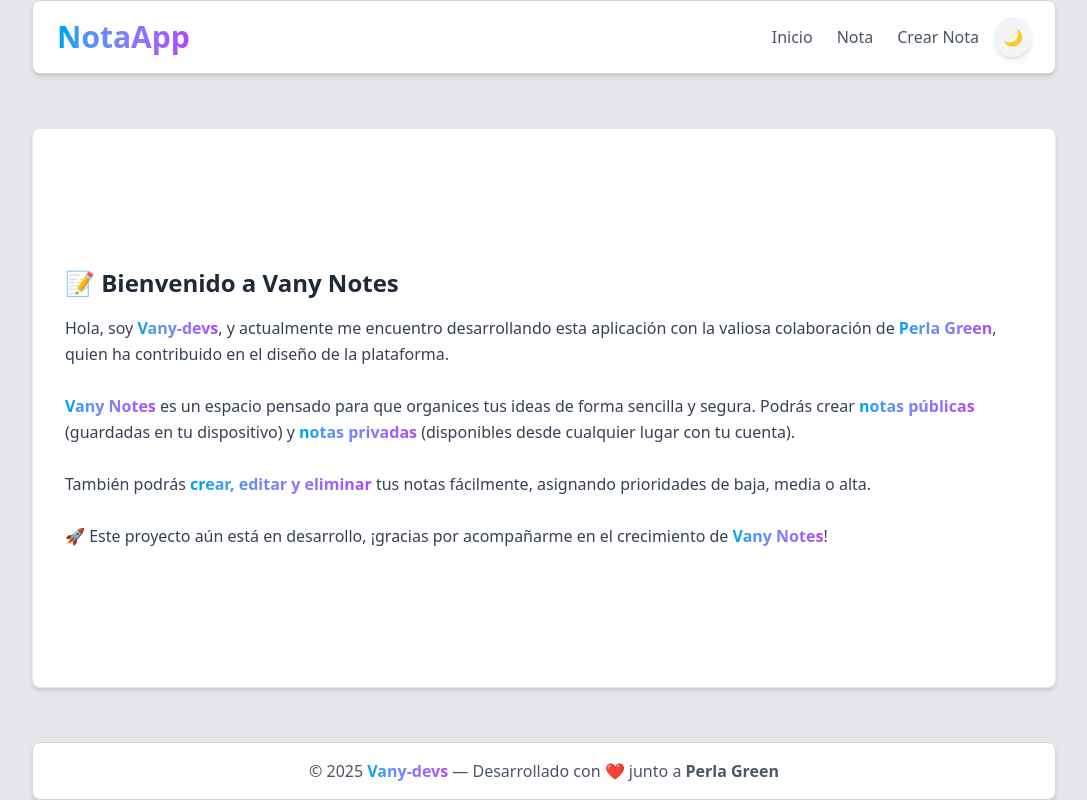
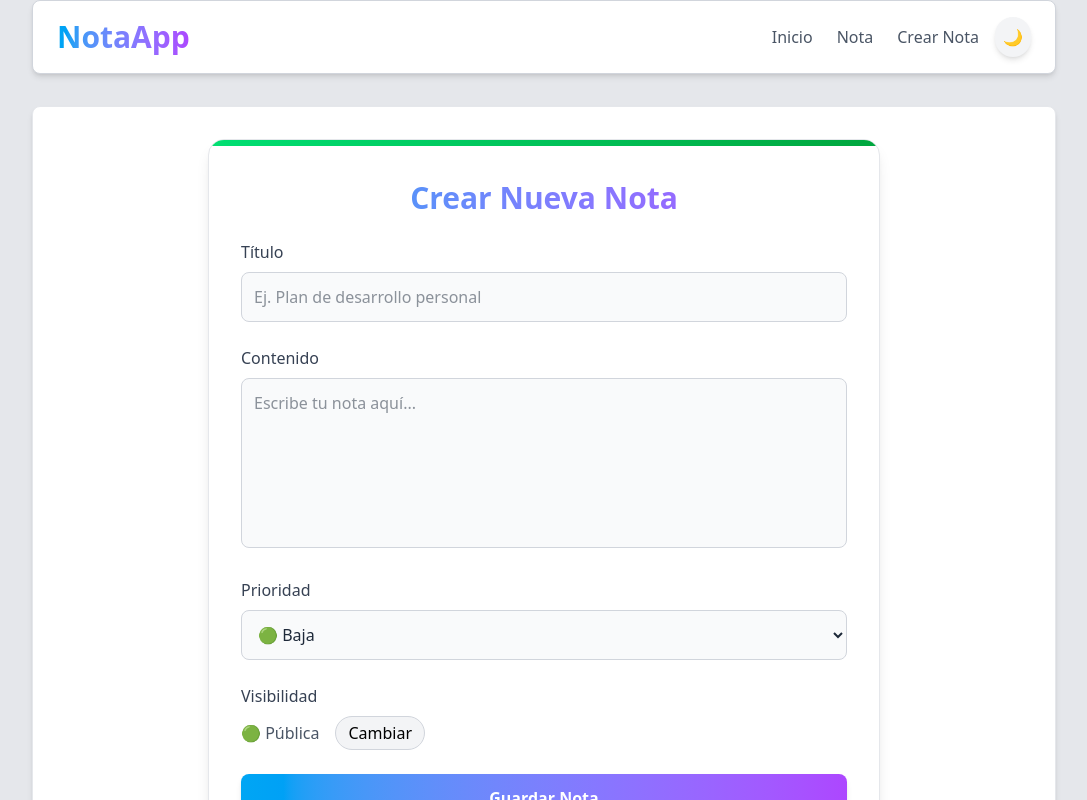
Before and after one commit to vany-devs/notaapp, a React app in the folder frontend/: page / in a window 1280 px wide. Shown: the top 800 px of the page, without its empty margins (96-1183 px from the left). Built offline with nearby package versions, Linux system fonts and the light colour scheme; the HTML template or start-up script is replaced by a standard one.

Commit message:
Finalizando estilos para crear nota y estructura, sin logica

```diff
--- a/frontend/src/componentes/Layout.jsx
+++ b/frontend/src/componentes/Layout.jsx
@@ -28,7 +28,7 @@ function Layout() {
         <Main />
       </main>
       <footer className="py-0">
-        <div className="max-w-5xl mx-auto bg-white dark:bg-gray-800 border border-gray-300 dark:border-gray-700 rounded-lg shadow-md transition-colors text-gray-600 dark:text-gray-300 text-center p-4">
+        <div className="max-w-5xl mx-auto bg-white dark:bg-gray-800 border border-gray-300 dark:border-gray-700 rounded-lg shadow-md transition-colors text-gray-600 dark:text-gray-300 text-center p-1">
           <p>
             © {new Date().getFullYear()}{" "}
             <span className="font-bold bg-gradient-to-r from-sky-500 to-purple-500 text-transparent bg-clip-text">
--- a/frontend/src/componentes/Main.jsx
+++ b/frontend/src/componentes/Main.jsx
@@ -1,9 +1,11 @@
+import CrearNota from "./compartidos/CrearNota";
 import Informacion from "./Info";
 
 function Main() {
   return (
     <section className="max-w-5xl mx-auto w-full bg-white dark:bg-gray-800 border border-gray-200 dark:border-gray-700 rounded-lg shadow-md transition-colors p-8 my-8 min-h-[70vh] flex items-center">
-      <Informacion />
+      {/* <Informacion /> */}
+      <CrearNota />
     </section>
   );
 }
--- /dev/null
+++ b/frontend/src/componentes/compartidos/CrearNota.jsx
@@ -0,0 +1,135 @@
+/* eslint-disable no-unused-vars */
+import { useState } from "react";
+
+function CrearNota() {
+  const [prioridad, setPrioridad] = useState("baja");
+  const [publica, setPublica] = useState(true);
+  const [usuarioRegistrado, setUsuarioRegistrado] = useState(true);
+
+  const handlePrioridadChange = (e) => setPrioridad(e.target.value);
+  const togglePublica = () => {
+    if (usuarioRegistrado) setPublica(!publica);
+  };
+
+  // Gradiente dinámico: combinación Visibilidad + Prioridad
+  const gradientes = {
+    publica: {
+      baja: "from-green-400 to-green-600",
+      media: "from-green-400 to-yellow-500",
+      alta: "from-green-400 to-red-500",
+    },
+    privada: {
+      baja: "from-blue-400 to-green-600",
+      media: "from-blue-400 to-yellow-500",
+      alta: "from-blue-400 to-red-500",
+    },
+  };
+
+  const barraGradient = gradientes[publica ? "publica" : "privada"][prioridad];
+
+  return (
+    <div className="relative w-full max-w-2xl mx-auto bg-white dark:bg-gray-800 border border-gray-200 dark:border-gray-700 rounded-2xl shadow-lg p-8 pt-10 transition-colors duration-500 overflow-hidden">
+
+      {/* Barra superior dinámica según prioridad + visibilidad */}
+      <div
+        className={`absolute top-0 left-0 w-full h-1.5 rounded-t-2xl bg-gradient-to-r ${barraGradient}`}
+      />
+
+      <h2 className="text-3xl font-extrabold mb-6 text-center bg-gradient-to-r from-sky-500 to-purple-500 text-transparent bg-clip-text">
+        Crear Nueva Nota
+      </h2>
+
+      <form className="space-y-6">
+        {/* Título */}
+        <div>
+          <label
+            htmlFor="titulo"
+            className="block text-gray-700 dark:text-gray-300 font-medium mb-2"
+          >
+            Título
+          </label>
+          <input
+            type="text"
+            id="titulo"
+            placeholder="Ej. Plan de desarrollo personal"
+            className="w-full p-3 rounded-lg border border-gray-300 dark:border-gray-600 bg-gray-50 dark:bg-gray-700 text-gray-800 dark:text-gray-200 focus:ring-2 focus:ring-purple-500 focus:border-purple-500 outline-none transition-all"
+          />
+        </div>
+
+        {/* Contenido */}
+        <div>
+          <label
+            htmlFor="contenido"
+            className="block text-gray-700 dark:text-gray-300 font-medium mb-2"
+          >
+            Contenido
+          </label>
+          <textarea
+            id="contenido"
+            rows="6"
+            placeholder="Escribe tu nota aquí..."
+            className="w-full p-3 rounded-lg border border-gray-300 dark:border-gray-600 bg-gray-50 dark:bg-gray-700 text-gray-800 dark:text-gray-200 focus:ring-2 focus:ring-sky-500 focus:border-sky-500 outline-none resize-none transition-all"
+          ></textarea>
+        </div>
+
+        {/* Prioridad */}
+        <div>
+          <label
+            htmlFor="prioridad"
+            className="block text-gray-700 dark:text-gray-300 font-medium mb-2"
+          >
+            Prioridad
+          </label>
+          <select
+            id="prioridad"
+            value={prioridad}
+            onChange={handlePrioridadChange}
+            className="w-full p-3 rounded-lg border border-gray-300 dark:border-gray-600 bg-gray-50 dark:bg-gray-700 text-gray-800 dark:text-gray-200 focus:ring-2 focus:ring-purple-500 focus:border-purple-500 outline-none transition-all"
+          >
+            <option value="baja">🟢 Baja</option>
+            <option value="media">🟡 Media</option>
+            <option value="alta">🔴 Alta</option>
+          </select>
+        </div>
+
+        {/* Pública / Privada */}
+        <div>
+          <label className="block text-gray-700 dark:text-gray-300 font-medium mb-2">
+            Visibilidad
+          </label>
+          <div className="flex items-center gap-4">
+            <span className="text-gray-600 dark:text-gray-300">
+              {publica ? "🟢 Pública" : "🔒 Privada"}
+            </span>
+            <button
+              type="button"
+              onClick={togglePublica}
+              className={`px-3 py-1 rounded-full font-medium border transition-all ${
+                usuarioRegistrado
+                  ? "bg-gray-100 dark:bg-gray-600 hover:bg-gray-200 dark:hover:bg-gray-500 border-gray-300 dark:border-gray-500"
+                  : "bg-gray-200 dark:bg-gray-700 cursor-not-allowed border-gray-300 dark:border-gray-600 opacity-50"
+              }`}
+            >
+              Cambiar
+            </button>
+          </div>
+          {!usuarioRegistrado && (
+            <p className="text-sm text-gray-500 dark:text-gray-400 mt-1">
+              Debes estar registrado para activar notas privadas.
+            </p>
+          )}
+        </div>
+
+        {/* Botón Guardar */}
+        <button
+          type="submit"
+          className="w-full bg-gradient-to-r from-sky-500 to-purple-500 hover:opacity-90 text-white font-bold py-3 rounded-lg shadow-md transition-all"
+        >
+          Guardar Nota
+        </button>
+      </form>
+    </div>
+  );
+}
+
+export default CrearNota;
```
